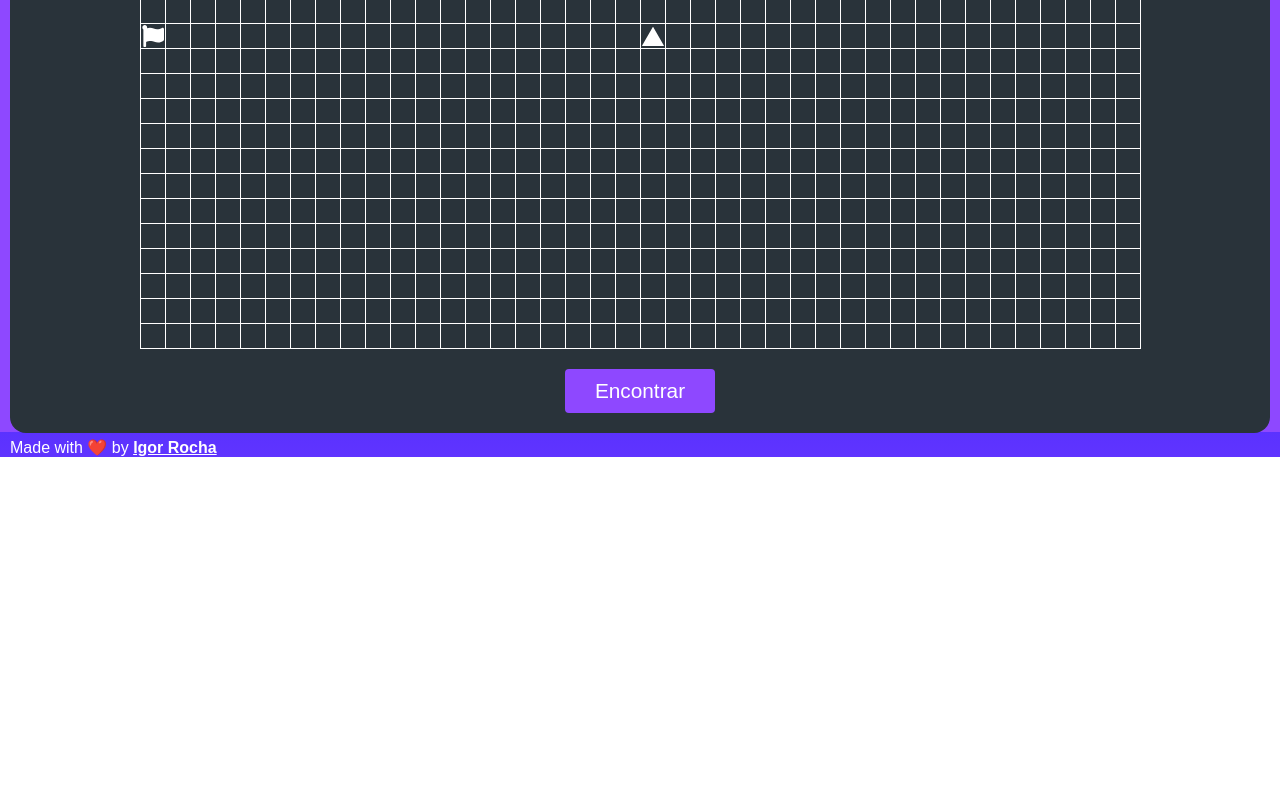
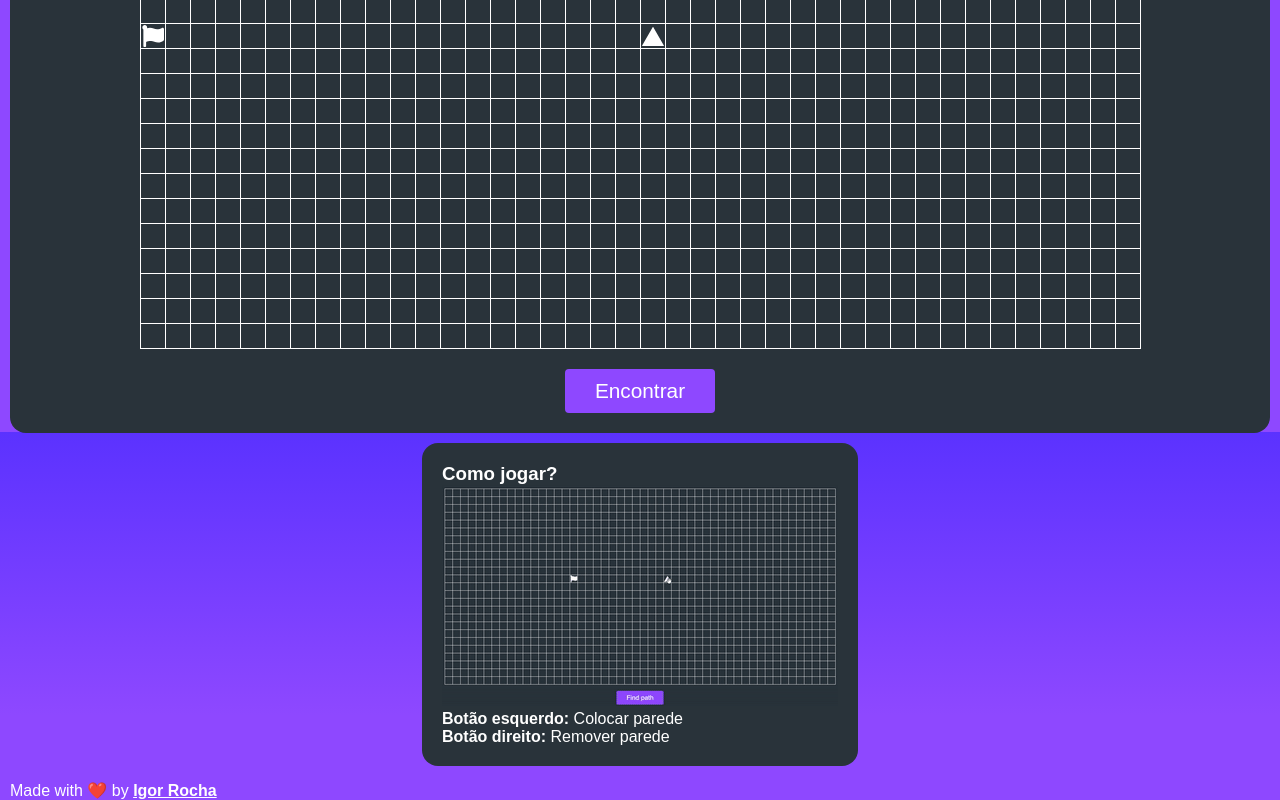
Before and after one commit to CinatitBR/amazing-pathfinding-visualizer, a React (Create React App) app: page / in a window 1280 px wide. Shown: the part 368-1168 px from the top of the page. Before the commit the page ends 825 px from the top, so only its background shows below. Built offline with nearby package versions, Linux system fonts and the light colour scheme; a web font is replaced by a local one.

Commit message:
Add instructions div

```diff
--- a/src/App.style.ts
+++ b/src/App.style.ts
@@ -133,6 +133,18 @@ export const Board = styled.table<{ algoStatus: 'initial' | 'running' | 'finishe
   }
 `;
 
+export const InstructionsBox = styled.div`
+  background-color: var(--background-dark);
+  padding: 20px;
+  border-radius: 16px;
+  margin: 10px;
+
+  span {
+    font-weight: bold;
+  }
+
+`;
+
 export const Button = styled.button<{ algoStatus: string }>`
   font-size: 1.3rem;
   font-weight: normal;
--- a/src/App.tsx
+++ b/src/App.tsx
@@ -3,8 +3,10 @@ import BoardNode from './components/BoardNode/BoardNode';
 import dijkstra from './dijkstra';
 // @ts-ignore
 import popSoundPath from './assets/pop-sound.mp3'
+// @ts-ignore
+import instructionsGif from './assets/instructions-gif.gif'; // with import
 
-import { Container, BoardWrapper, Board, Button, Title, MyLink } from './App.style';
+import { Container, BoardWrapper, Board, Button, Title, MyLink, InstructionsBox } from './App.style';
 
 export type TPosition = {
   row: number,
@@ -440,6 +442,14 @@ function App() {
         </Button>
       </BoardWrapper>
 
+      <InstructionsBox>
+        <h3>Como jogar?</h3>
+        <img src={instructionsGif} alt="instructions gif" />
+
+        <p><span>Botão esquerdo:</span> Colocar parede</p>
+        <p><span>Botão direito:</span> Remover parede</p>
+      </InstructionsBox>
+
       <MyLink>
         Made with ❤️ by <a href="https://github.com/CinatitBR">Igor Rocha</a>
       </MyLink>
--- a/src/index.css
+++ b/src/index.css
@@ -19,4 +19,5 @@ html {
 body {
   font-family: 'Khula', sans-serif;
   background: linear-gradient(180deg, #5B32FF 0%, #8E48FF 35.42%) fixed;
+  color: var(--white);
 }
```
Also changed, not shown: src/assets/instructions-gif.gif (added).
